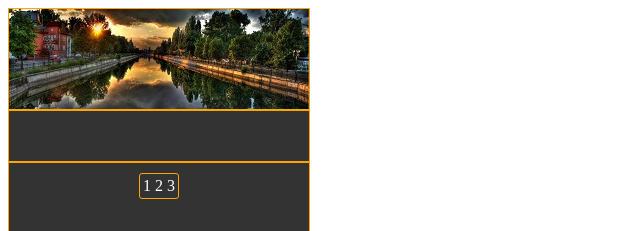
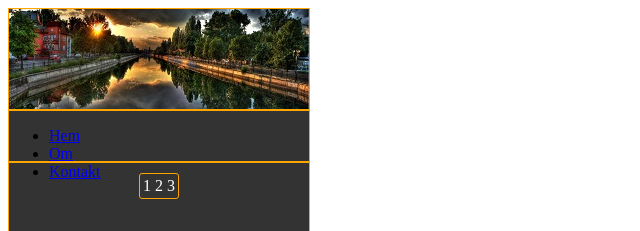
Before and after one commit to stockeman1/Mobil, a plain HTML site: page index.html in a window 1280 px wide. Shown: the top 231 px of the page, without its empty margins (0-640 px from the left). Drawn offline with Linux system fonts and the light colour scheme.

Commit message:
Update index.html

```diff
--- a/index.html
+++ b/index.html
@@ -13,14 +13,18 @@
 
 <div class="Toppen">
 
-	<a href="test.html"> <img src="Panorama.png"> </a>
+	<a href="index.html"> <img src="Panorama.png"> </a>
 
 </div>
 
 
 <div class="Meny">
 
-
+	<ul>
+		<li> <a href="#"> Hem </a>  </li>
+		<li> <a href="#"> Om </a>  </li>
+		<li> <a href="#"> Kontakt </a>  </li>
+	</ul>
 
 </div>
 
```
